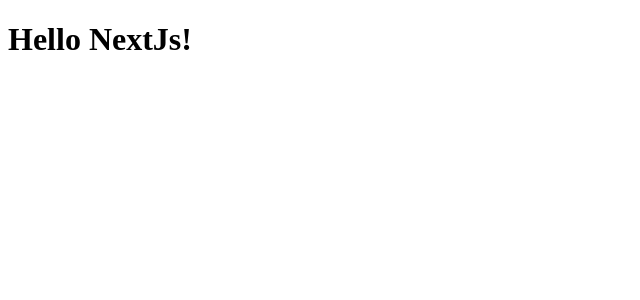
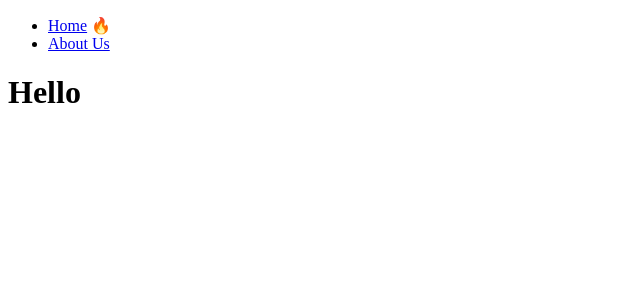
Before and after one commit to aaronlab/learn-nextjs14, a Next.js app: page / in a window 1280 px wide. Shown: the top 300 px of the page, without its empty margins (0-640 px from the left). Built offline with nearby package versions, Linux system fonts and the light colour scheme.

Commit message:
Not Found

```diff
--- /dev/null
+++ b/app/components/navigation.tsx
@@ -0,0 +1,24 @@
+"use client";
+
+import Link from "next/link";
+import { usePathname } from "next/navigation";
+
+export default function Navigation() {
+  const path = usePathname();
+
+  console.log(path);
+
+  return (
+    <nav>
+      <ul>
+        <li>
+          <Link href="/">Home</Link> {path === "/" ? "🔥" : ""}
+        </li>
+        <li>
+          <Link href="/about-us">About Us</Link>{" "}
+          {path === "/about-us" ? "🔥" : ""}
+        </li>
+      </ul>
+    </nav>
+  );
+}
--- a/app/not-found.tsx
+++ b/app/not-found.tsx
@@ -1,7 +1,10 @@
+import Navigation from "./components/navigation";
+
 export default function NotFound() {
   return (
     <div>
+      <Navigation />
       <h1>404 - Page Not Found</h1>
     </div>
-  )
+  );
 }
--- a/app/page.tsx
+++ b/app/page.tsx
@@ -1,3 +1,8 @@
+import Navigation from "./components/navigation";
+
 export default function Page() {
-  return <h1>Hello NextJs!</h1>
+  return <div>
+    <Navigation />
+    <h1>Hello</h1>
+  </div>
 }
```
Also changed, not shown: app/about-us/company/sales/page.tsx (deleted, +0 -7 lines), app/about-us/components/avatar.tsx (deleted, +0 -9 lines), app/about-us/page.tsx (+7 -2 lines).
